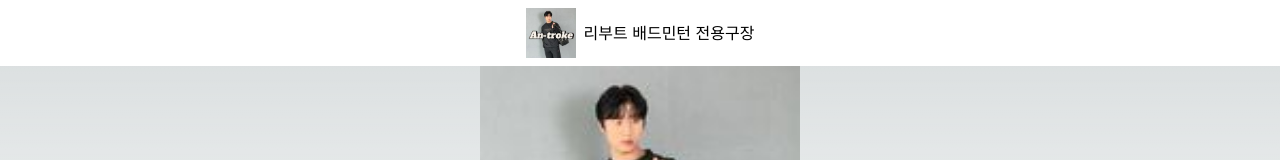
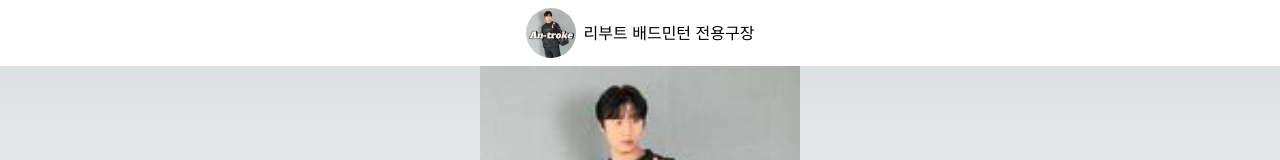
Before and after one commit to reboot-badminton/reboot-homepage, a Next.js app: page / in a window 1280 px wide. Shown: the top 160 px of the page. Built offline with nearby package versions, Linux system fonts and the light colour scheme.

Commit message:
Round image in header

```diff
--- a/app/components/Header.tsx
+++ b/app/components/Header.tsx
@@ -5,7 +5,7 @@ export default function Header() {
   return (
     <Link href="/" className="flex justify-center items-center py-2 bg-white">
       <Image
-        className="mr-2"
+        className="mr-2 rounded-full"
         src="/antroke.jpg"
         alt="리부트 배드민턴장 로고"
         width={50}
```
